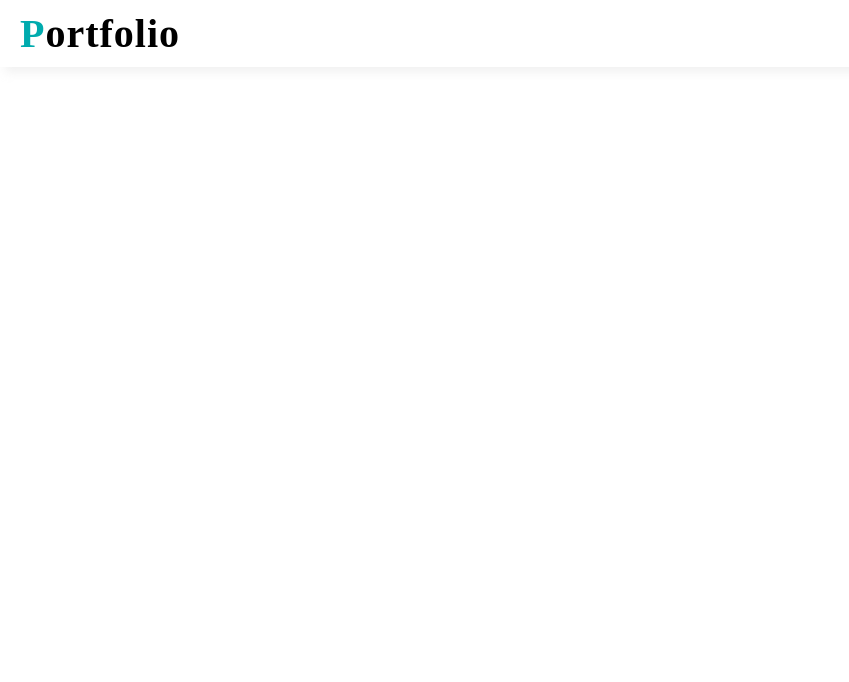
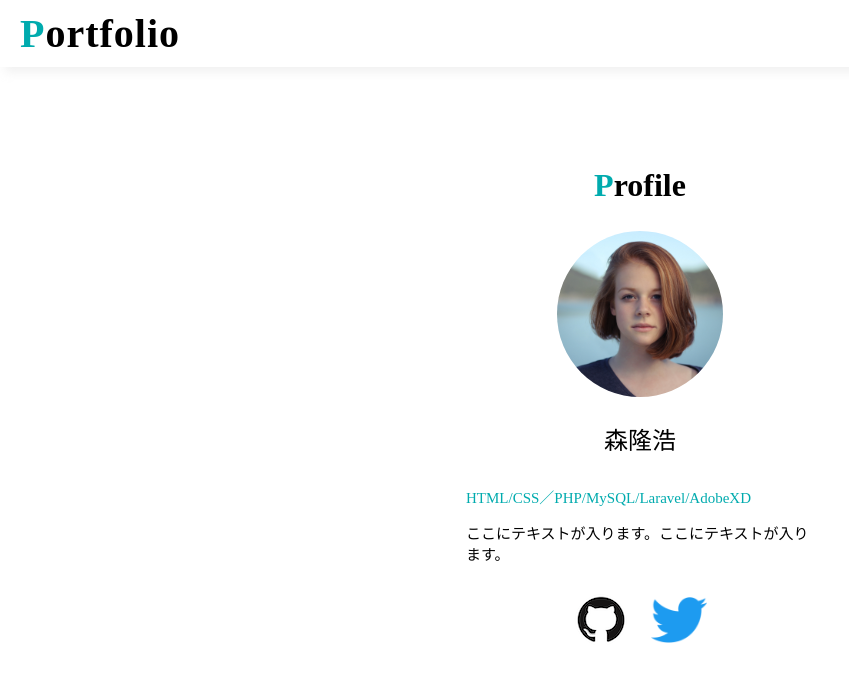
Before and after one commit to popo-33/PortfolioSample, a PHP site: page / in a window 1280 px wide. Before the commit the part shown is almost empty. Shown: the top 682 px of the page, without its empty margins (0-849 px from the left). Run offline with PHP 8.4, Linux system fonts and the light colour scheme.

Commit message:
mainのprofileの箱

```diff
--- a/index.html
+++ b/index.html
@@ -24,5 +24,52 @@
         </a>
       </h1>
     </header>
+    <!--
+      mainタグの作成
+      ・profile用とwork用の箱を作成する
+      →divタグを使っていきます
+    -->
+    <div class="block-main">
+      <!--
+        profileの箱
+      -->
+      <div class="box-profile">
+        <h2 class="sub-title">
+          <span class="color-green">P</span>rofile
+        </h2>
+        <div class="item-list">
+          <img src="img/profile.jpeg" alt="プロフィール画像">
+          <b>森隆浩</b>
+          <p class="color-green">HTML/CSS／PHP/MySQL/Laravel/AdobeXD</p>
+          <p>ここにテキストが入ります。ここにテキストが入ります。</p>
+        </div>
+        <ul class="icon-list">
+          <li>
+            <a href="">
+              <img src="img/github.jpeg" alt="githubの画像">
+            </a>
+          </li>
+          <li>
+            <a href="">
+              <img src="img/twitter.jpeg" alt="Twitterの画像">
+            </a>
+          </li>
+        </ul>
+
+
+
+      </div>
+
+      <!--
+        workの箱
+      -->
+      <div>
+
+      </div>
+
+
+    </div>
+
+
 </body>
 </html>
--- a/style.css
+++ b/style.css
@@ -11,6 +11,11 @@ body{
 .color-green{
   color: #00ABAE;
 }
+
+.sub-title{
+  font-size: 32px;
+}
+
 
 
 /*
@@ -29,3 +34,54 @@ body{
   text-decoration: none;
   letter-spacing: 1px;
 }
+
+/*
+*[main]のスタイルシート
+*/
+
+.block-main{
+  text-align: center;
+  margin: 100px 0;
+}
+
+/*
+*[profile]のスタイルシート
+*/
+
+.item-list{
+  width: 100%;
+  max-width: 348px;
+  margin: 0 auto;
+}
+
+.item-list b{
+  display: block;
+  font-size: 24px;
+  font-weight: normal;
+  margin: 20px 0 30px;
+}
+
+.item-list p{
+  font-size: 15px;
+  line-height: normal;
+  text-align: left;
+}
+
+.icon-list{
+  list-style: none;
+  width: 100px;
+  max-width: 247px;
+  margin: 30px auto;
+  padding: 0;
+  display: flex;
+  justify-content: center;
+  align-items: center;
+}
+
+.icon-list li{
+  margin-right: 22px;
+}
+
+.icon-list li:last-child{
+  margin-right: 0;
+}
```
